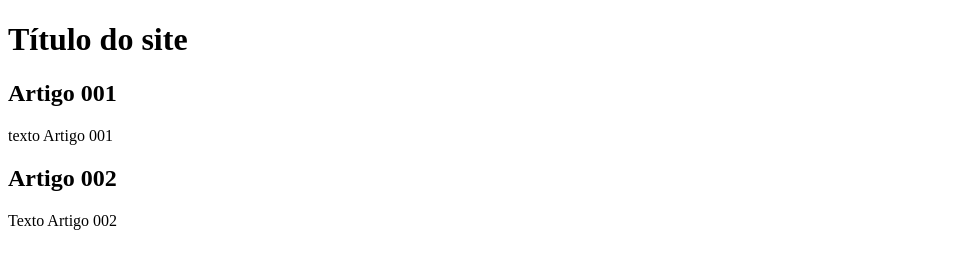
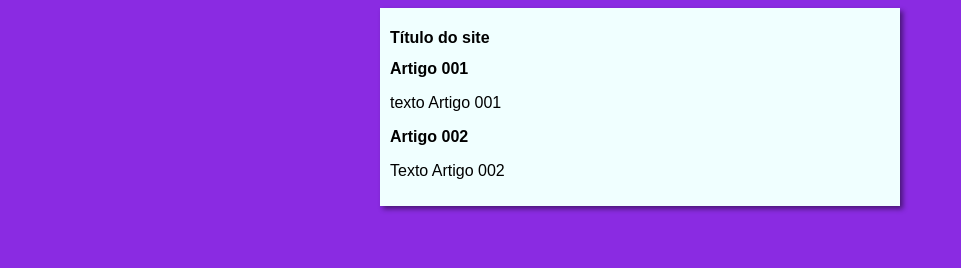
Before and after one commit to AJtcarv/projeto-site-definitivo, a plain HTML site: page index.html in a window 1280 px wide. Shown: the whole page, without its empty margins (0-961 px from the left). Drawn offline with Linux system fonts and the light colour scheme.

Commit message:
iniciei o design

```diff
--- /dev/null
+++ b/estilos/style.css
@@ -0,0 +1,18 @@
+* {
+    font-family: Arial, Helvetica, sans-serif;
+    font-size: 16px;
+
+}
+
+body {
+    background-color: blueviolet;
+
+}
+
+main {
+    background-color: azure;
+    width: 500px;
+    margin: auto;
+    padding: 10px;
+    box-shadow: 3px 3px 5px rgba(0, 0, 0, 0.473);
+}
--- a/index.html
+++ b/index.html
@@ -4,6 +4,7 @@
     <meta charset="UTF-8">
     <meta name="viewport" content="width=device-width, initial-scale=1.0">
     <title>Titulo do site</title>
+    <link rel="stylesheet" href="estilos/style.css">
 </head>
 <body>
     <main>
```
